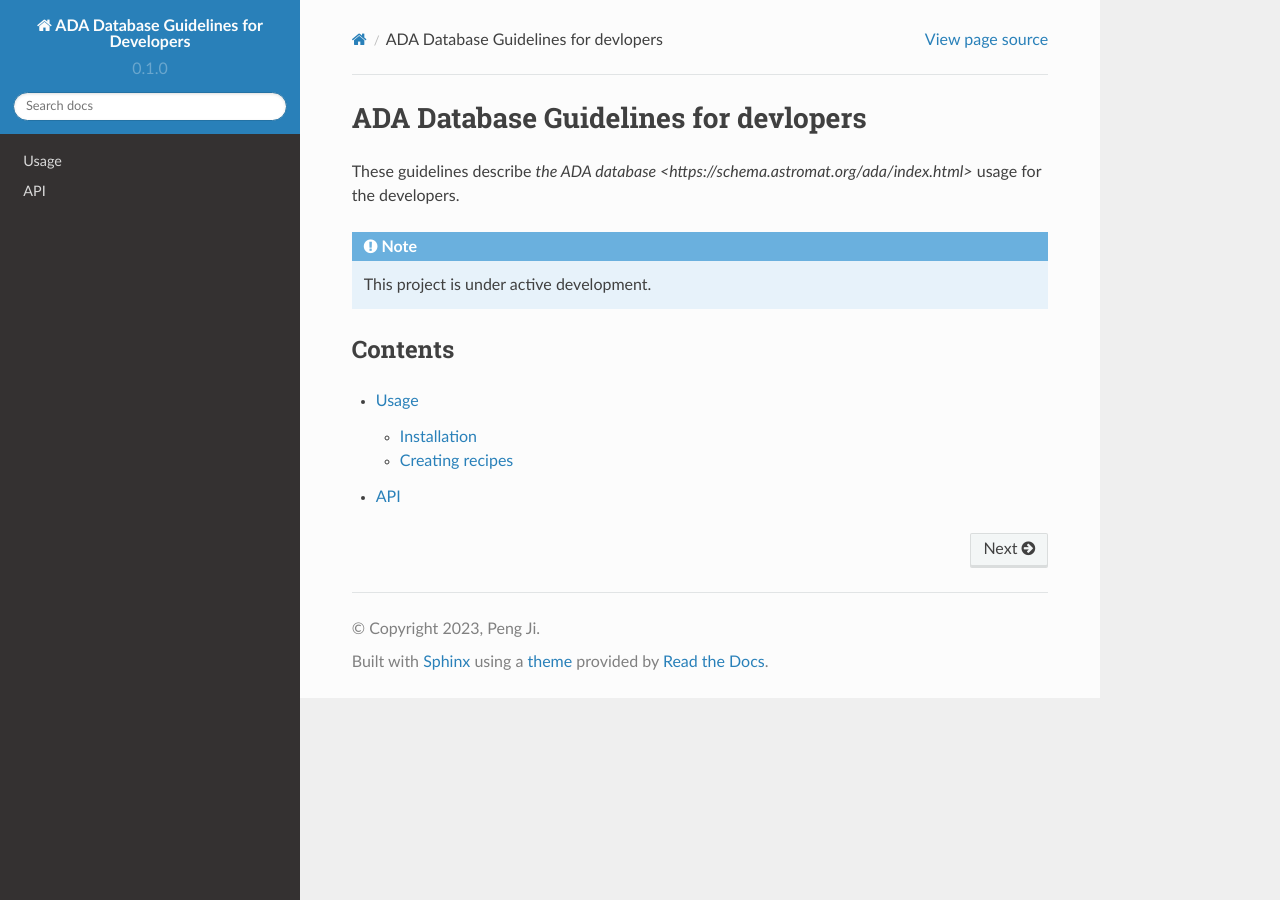
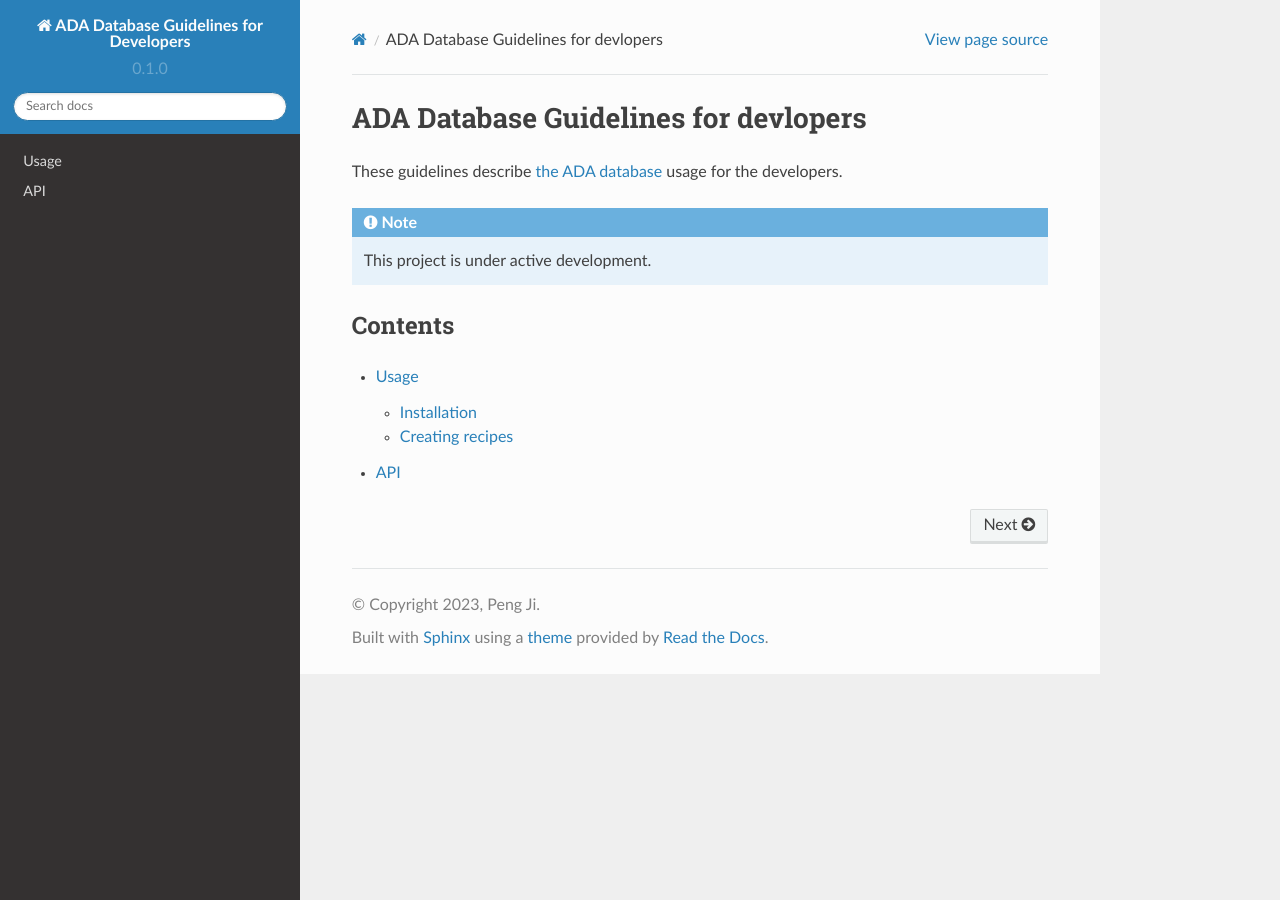
Before and after one commit to amds-ldeo/ada-db-spec, a Sphinx documentation site: the page built from docs/source/index.rst, in a window 1280 px wide. Built offline with Sphinx 7.4.7 and the Read the Docs theme 2.0.0, drawn with Linux system fonts in a browser that asks for light colours.

Commit message:
refactor: update index.rst

```diff
--- a/docs/source/index.rst
+++ b/docs/source/index.rst
@@ -2,7 +2,7 @@
 ADA Database Guidelines for devlopers
 ###############################################################################
 
-These guidelines describe `the ADA database <https://schema.astromat.org/ada/index.html>` usage for the developers.
+These guidelines describe `the ADA database <https://schema.astromat.org/ada/index.html>`_ usage for the developers.
 
 .. note::
 
```
